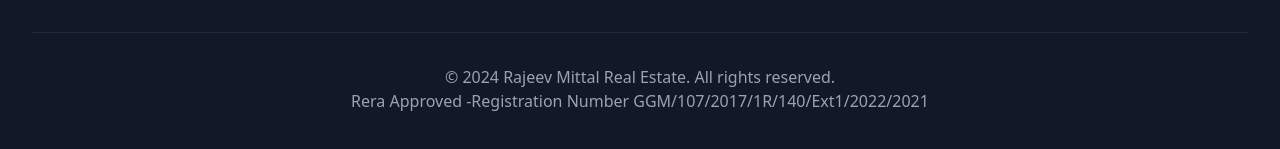
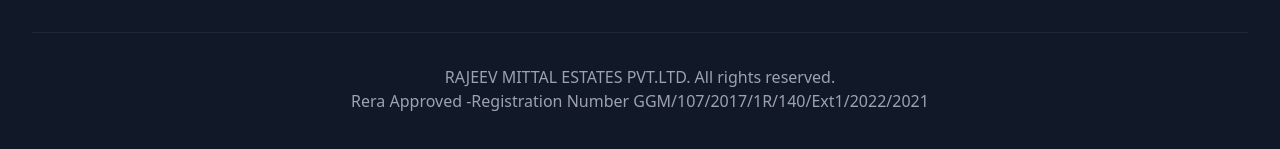
Before and after one commit to Krishna171205/check2, a React (Vite) app: page /properties in a window 1280 px wide. Shown: the part 1156-1305 px from the top of the page. Built offline with nearby package versions, Linux system fonts and the light colour scheme; no server answers.

Commit message:
adding pvt ltd in the footer section

```diff
--- a/src/pages/home/page.tsx
+++ b/src/pages/home/page.tsx
@@ -887,7 +887,7 @@
             </div>
           </div>
           <div className="border-t border-gray-800 mt-8 pt-8 text-center text-gray-400">
-            <p>&copy; {new Date().getFullYear()} Rajeev Mittal Realty. All rights reserved.<br/>Rera Approved
+            <p>RAJEEV MITTAL ESTATES PVT.LTD. All rights reserved.<br/>Rera Approved
 -Registration Number GGM/107/2017/1R/140/Ext1/2022/2021</p>
           </div>
         </div>
--- a/src/pages/properties/page.tsx
+++ b/src/pages/properties/page.tsx
@@ -474,7 +474,7 @@
             </div>
           </div>
           <div className="border-t border-gray-800 mt-8 pt-8 text-center text-gray-400">
-            <p>© 2024 Rajeev Mittal Real Estate. All rights reserved.<br/>Rera Approved
+            <p>RAJEEV MITTAL ESTATES PVT.LTD. All rights reserved.<br/>Rera Approved
 -Registration Number GGM/107/2017/1R/140/Ext1/2022/2021</p>
           </div>
         </div>
--- a/src/pages/property-detail/page.tsx
+++ b/src/pages/property-detail/page.tsx
@@ -448,7 +448,7 @@
             </div>
           </div>
           <div className="border-t border-gray-800 mt-8 pt-8 text-center text-gray-400">
-            <p>© 2024 Rajeev Mittal Real Estate. All rights reserved.<br/>Rera Approved
+            <p>RAJEEV MITTAL ESTATES PVT.LTD. All rights reserved.<br/>Rera Approved
 -Registration Number GGM/107/2017/1R/140/Ext1/2022/2021</p>
           </div>
         </div>
```
